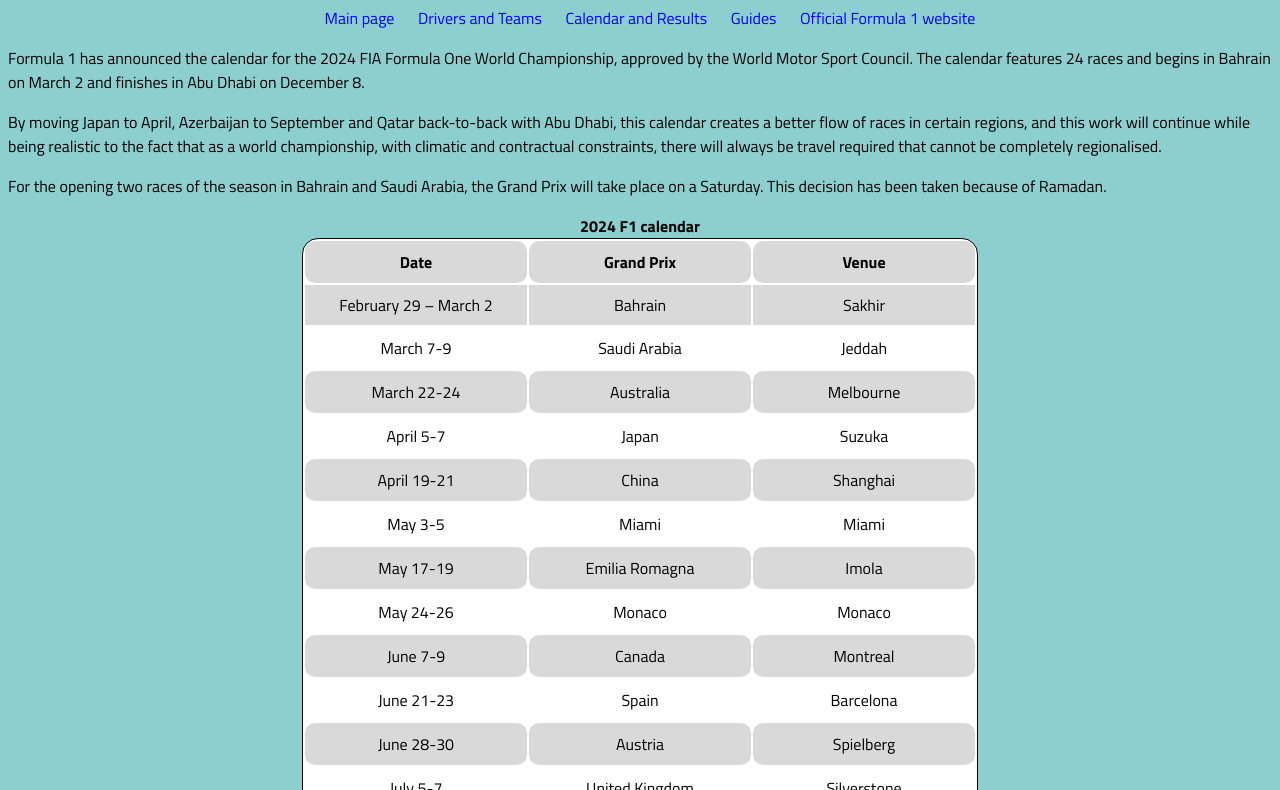
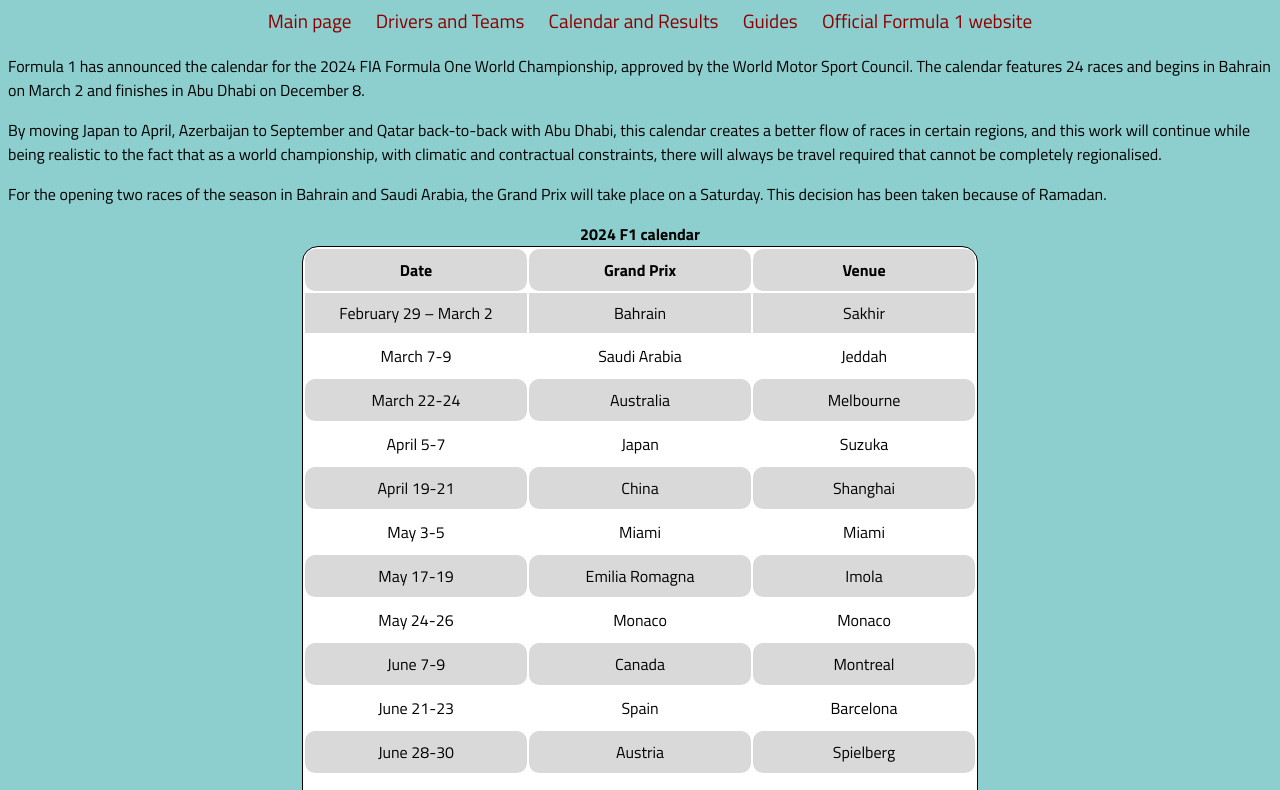
Before and after one commit to No-name-sorry/okr_lab, a plain HTML site: page calendar.html in a window 1280 px wide. Shown: the part 85-875 px from the top of the page. Drawn offline with Linux system fonts and the light colour scheme.

Commit message:
html changes

```diff
--- a/calendar.html
+++ b/calendar.html
@@ -14,14 +14,25 @@
     <title>Formula 1 - Calendar</title>
 
 </head>
+
+<style>
+    ul li a{
+        color: blue;
+    }
+
+    tr:nth-child(odd) {
+        background-color: #d9d9d9;
+    }
+</style>
+
 <body>
   <h1>Calendar</h1>
   <ul>
-      <li><a href="index.html" style="color: blue;">Main page</a></li>
-      <li><a href="drivers.html" style="color: blue;">Drivers and Teams</a></li>
-      <li><a href="calendar.html" style="color: blue;">Calendar and Results</a></li>
-      <li><a href="guides.html" style="color: blue;">Guides</a></li>
-      <li><a href="https://www.formula1.com" style="color: blue;">Official Formula 1 website</a></li>
+      <li><a class="nav_a" href="index.html">Main page</a></li>
+      <li><a class="nav_a" href="drivers.html">Drivers and Teams</a></li>
+      <li><a class="nav_a" href="calendar.html">Calendar and Results</a></li>
+      <li><a class="nav_a" href="guides.html">Guides</a></li>
+      <li><a class="nav_a" href="https://www.formula1.com">Official Formula 1 website</a></li>
   </ul>
 
   <p class="simple-p">Formula 1 has announced the calendar for the 2024 FIA Formula One World Championship, approved by the World Motor Sport Council.
--- a/styles.css
+++ b/styles.css
@@ -8,28 +8,40 @@ h1{
     text-align: center;
     font-weight: 700
 }
+
 .italic-p {
     font-style: italic;
     text-align: center;
 }
+
 ul{
     list-style-type: none;
     text-align: center;
+    font-size: larger;
 }
-ul a{
+
+a{
     text-decoration: none;
 }
+
 ul li {
     display: inline;
     margin-right: 20px;
 }
+
+.nav_a{
+    color: darkred;!important;
+}
+
 img{
     display: block;
     margin: 0 auto;
 }
+
 caption{
     font-weight: 700
 }
+
 .calendar-table{
     background-color: white;
     border: 1px solid black;
@@ -38,24 +50,27 @@ caption{
     margin-left: auto;
     margin-right: auto;
 }
+
 .calendar-table-head{
     height: 40px;
     width: 220px;
     border-radius: 10px;
 }
-tr:nth-child(odd) {
-    background-color: #d9d9d9;
-}
+
 .calendar-table.th{
     border-radius: 10px;
 }
-.simple-p{
-    text-align: start;
+
+#1, #2, #3{
+    text-align: right;
 }
-
 .driver_table{
     border: 1px solid black;
     background: white;
     margin-left: auto;
     margin-right: auto;
 }
+
+/*.simple-p{*/
+/*    text-align: start;*/
+/*}*/
```
Also changed, not shown: drivers.html (+12 -5 lines), guides.html (+13 -5 lines), index.html (+16 -6 lines).
